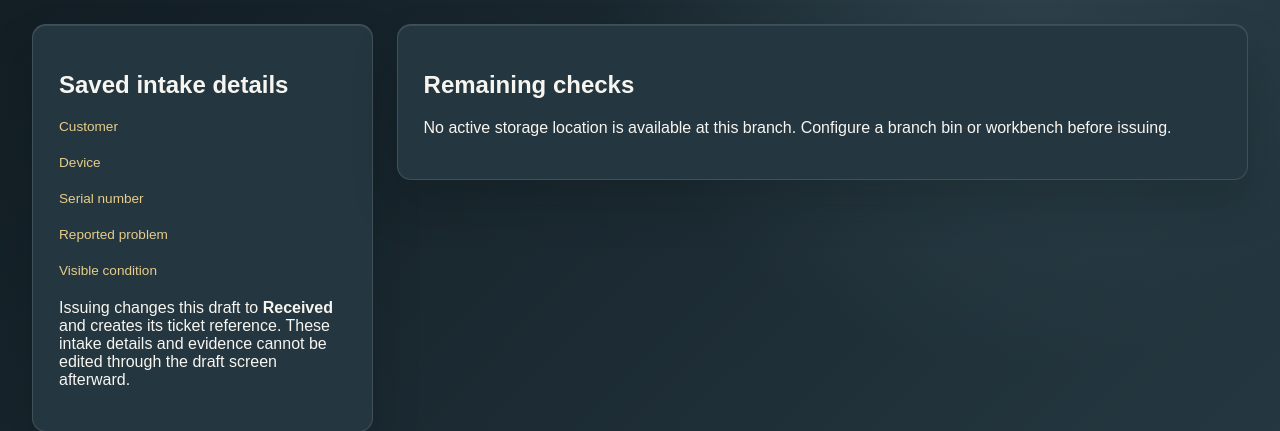
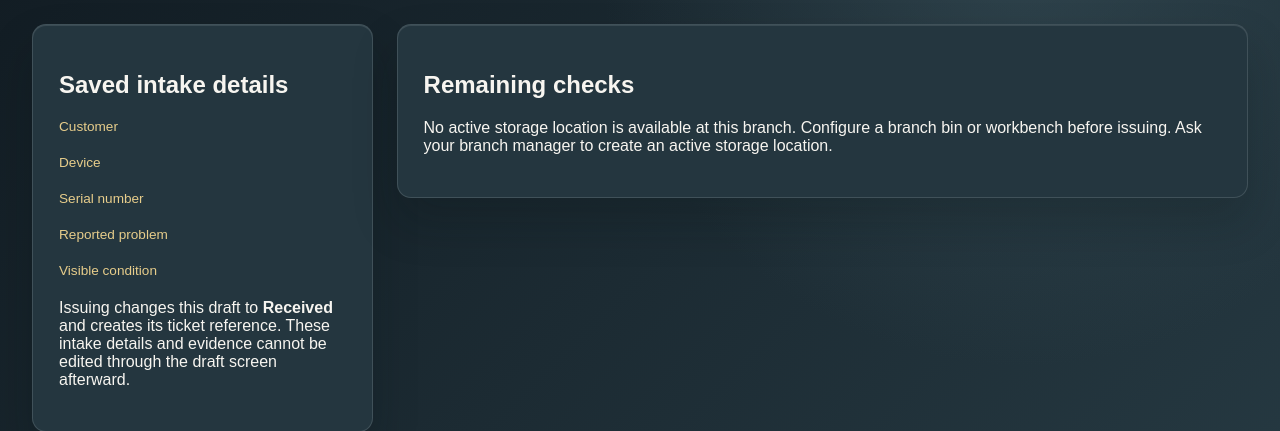
Before and after one commit to J0H-K3R-M4N-M44/ReTrack-by-J.K.-Maaslom, a PHP site: template views/intake/issue.php in a window 1280 px wide. Shown: the part 139-570 px from the top of the page. Run offline with PHP 8.4, Linux system fonts and the light colour scheme; the template is opened without the code that fills it, so the values that code supplies are empty.

Commit message:
Provide actionable location setup link when intake issuance is blocked

```diff
--- a/views/intake/issue.php
+++ b/views/intake/issue.php
@@ -107,7 +107,11 @@
                 <h2>Remaining checks</h2>
                 <?php if (
                     !$locations
-                ): ?><p role="alert">No active storage location is available at this branch. Configure a branch bin or workbench before issuing.</p><?php else: ?>
+                ): ?><p role="alert">No active storage location is available at this branch. Configure a branch bin or workbench before issuing.
+<?php if (in_array($admin['role'], ['ADMIN','MANAGER'], true)): ?>
+<a href="locations.php">Set up a branch location</a>
+<?php else: ?>Ask your branch manager to create an active storage location.<?php endif; ?>
+</p><?php else: ?>
                 <form class="issuance-form" method="post" enctype="multipart/form-data" action="intake_issue.php">
                     <input type="hidden" name="csrf_token" value="<?= h(csrfToken()) ?>">
                     <input type="hidden" name="form_key" value="<?= h($formKey) ?>">
```
